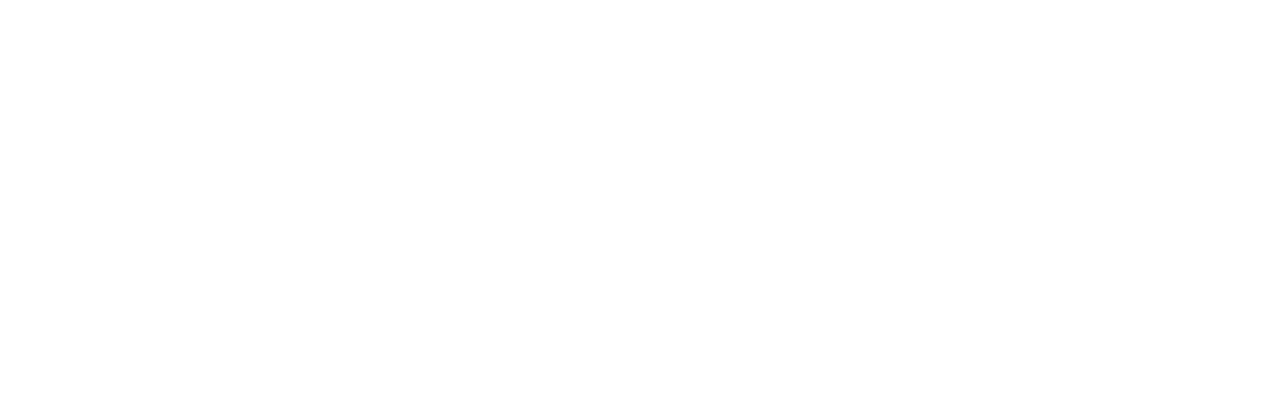
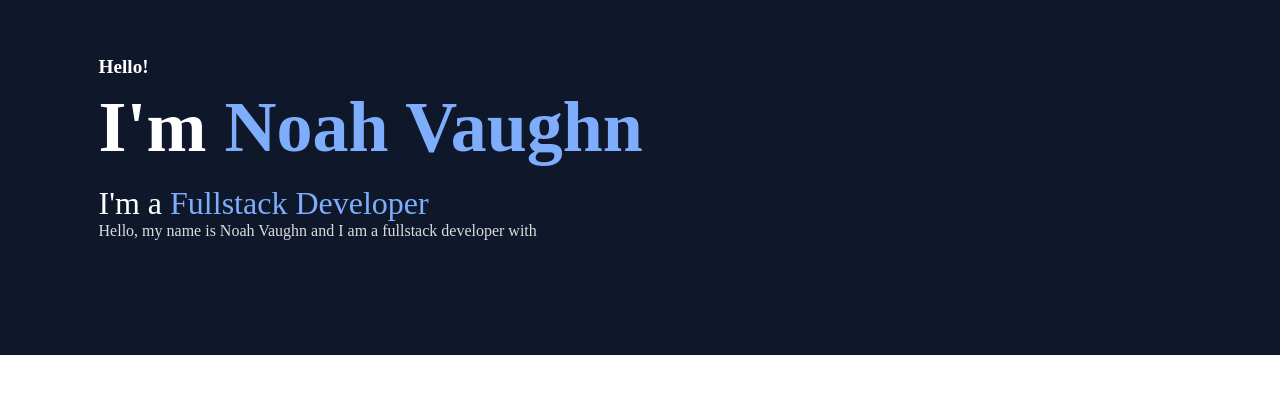
Before and after one commit to noahdvaughn/Noah_Vaughn_Portfolio, a React (Vite) app in the folder client/: page / in a window 1280 px wide. Shown: the part 117-510 px from the top of the page. Built offline with nearby package versions, Linux system fonts and the light colour scheme.

Commit message:
updated showcase

```diff
--- a/client/src/App.jsx
+++ b/client/src/App.jsx
@@ -1,8 +1,9 @@
-import { useState } from 'react'
+
 import React from 'react'
 import { ThemeProvider } from 'styled-components'
-import {Theme} from './utils/Theme'
+import { Theme } from './utils/Theme'
 import { Container, MainBody } from './styles/Global.styled'
+import Showcase from './components/Showcase'
 
 
 
@@ -13,7 +14,7 @@
     <ThemeProvider theme={Theme}>
       <MainBody>
         <Container>
-
+          <Showcase />
         </Container>
       </MainBody>
     </ThemeProvider>
--- /dev/null
+++ b/client/src/components/Showcase.jsx
@@ -0,0 +1,39 @@
+import React from 'react'
+
+import {
+  PaddingContainer,
+  FlexContainer,
+  Heading,
+  ParaText,
+  BlueText,
+  IconContainer
+} from '../styles/Global.styled'
+
+const Showcase = () => {
+  return (
+    <PaddingContainer id="Home" left="3%" right="10%" top="15%" bottom="10%">
+      <FlexContainer align="center" fullWidthChild>
+        <div>
+          <Heading size="h4" as='h4'>Hello!</Heading>
+
+          <Heading as='h1' size='h1'
+          top='0.5rem'
+          bottom='1rem'>
+            I'm <BlueText>
+            Noah Vaughn
+            </BlueText>
+          </Heading>
+
+          <Heading size='h3'>
+            I'm a <BlueText>Fullstack Developer </BlueText>
+          </Heading>
+          <ParaText>
+            Hello, my name is Noah Vaughn and I am a fullstack developer with
+          </ParaText>
+        </div>
+      </FlexContainer>
+    </PaddingContainer>
+  )
+}
+
+export default Showcase
--- a/client/src/index.css
+++ b/client/src/index.css
@@ -8,48 +8,3 @@
   overflow-x: hidden;
   scroll-behavior: smooth;
 }
-
-body {
-  margin: 0;
-  display: flex;
-  place-items: center;
-  min-width: 320px;
-  min-height: 100vh;
-}
-
-h1 {
-  font-size: 3.2em;
-  line-height: 1.1;
-}
-
-button {
-  border-radius: 8px;
-  border: 1px solid transparent;
-  padding: 0.6em 1.2em;
-  font-size: 1em;
-  font-weight: 500;
-  font-family: inherit;
-  background-color: #1a1a1a;
-  cursor: pointer;
-  transition: border-color 0.25s;
-}
-button:hover {
-  border-color: #646cff;
-}
-button:focus,
-button:focus-visible {
-  outline: 4px auto -webkit-focus-ring-color;
-}
-
-@media (prefers-color-scheme: light) {
-  :root {
-    color: #213547;
-    background-color: #ffffff;
-  }
-  a:hover {
-    color: #747bff;
-  }
-  button {
-    background-color: #f9f9f9;
-  }
-}
--- a/client/src/main.jsx
+++ b/client/src/main.jsx
@@ -1,6 +1,7 @@
 import React from 'react'
 import ReactDOM from 'react-dom/client'
 import App from './App'
+import './index.css'
 
 
 ReactDOM.createRoot(document.getElementById('root')).render(
```
Also changed, not shown: client/src/components/Showcase.js (deleted, +0 -24 lines).
